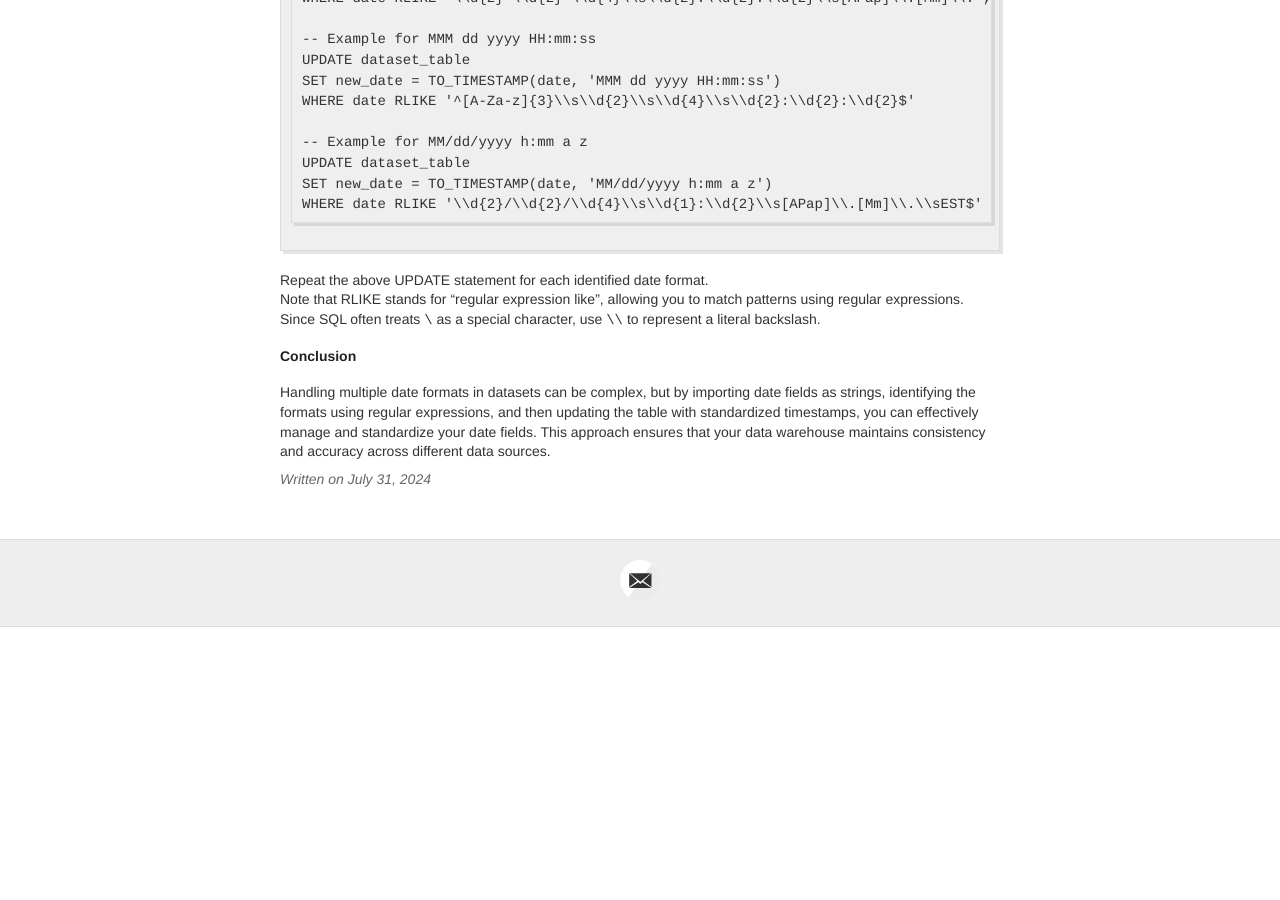
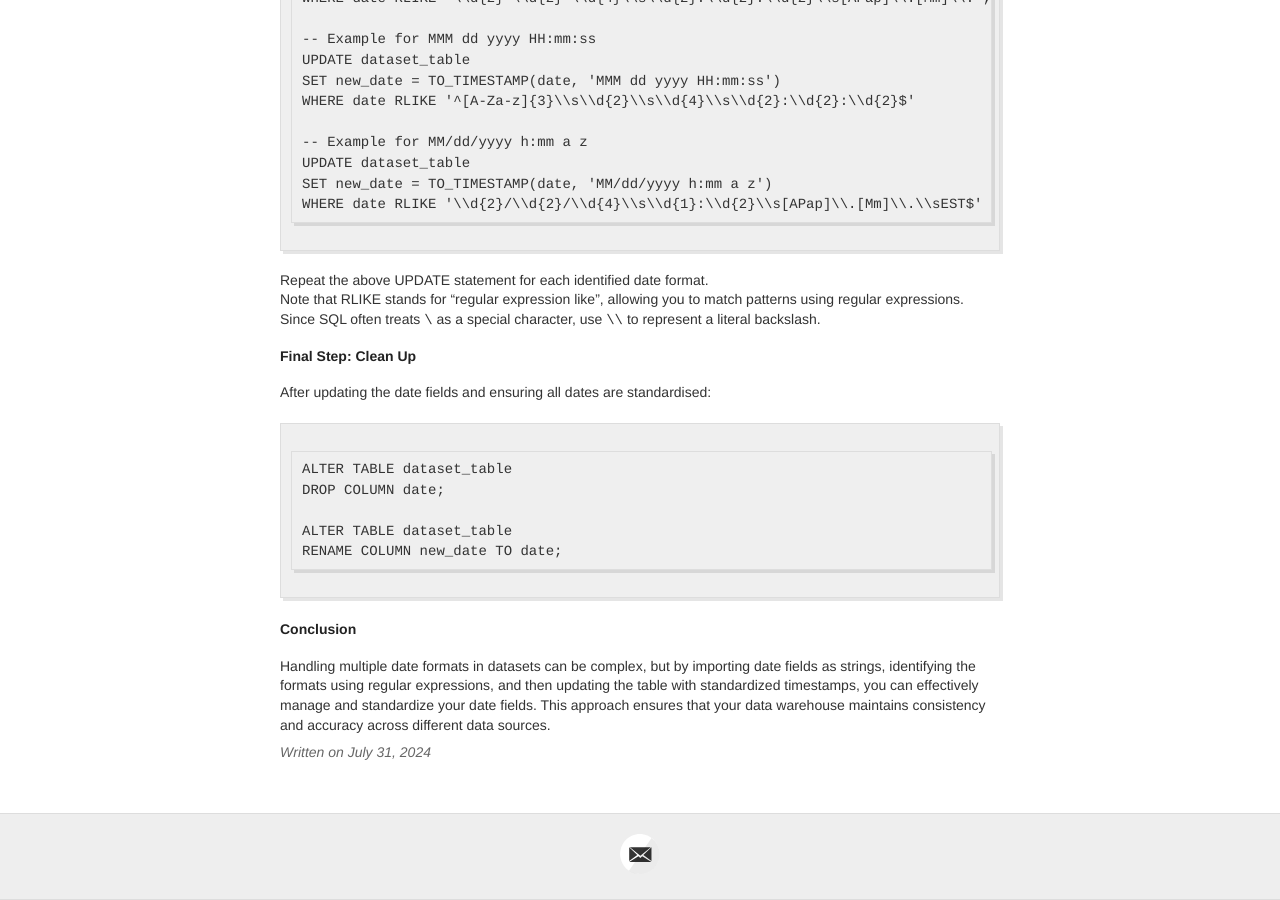
Before and after one commit to noahtjkim/noahtjkim.github.io, a Jekyll site: the page built from _posts/2024-07-31-Handling-Date-Format.md, in a window 1280 px wide and 900 px high, scrolled down 1580 px. Built offline with Jekyll 4.4.1, drawn with Linux system fonts in a browser that asks for light colours; before the commit the page ends 2207 px from its top, so only the background shows below that.

Commit message:
Update 2024-07-31-Handling-Date-Format.md

````diff
--- a/_posts/2024-07-31-Handling-Date-Format.md
+++ b/_posts/2024-07-31-Handling-Date-Format.md
@@ -81,5 +81,15 @@ Repeat the above UPDATE statement for each identified date format.
 Note that RLIKE stands for "regular expression like", allowing you to match patterns using regular expressions.
 Since SQL often treats `\` as a special character, use `\\` to represent a literal backslash.
 
+##### Final Step: Clean Up
+After updating the date fields and ensuring all dates are standardised:
+```
+ALTER TABLE dataset_table
+DROP COLUMN date;
+
+ALTER TABLE dataset_table
+RENAME COLUMN new_date TO date;
+```
+
 ##### Conclusion
 Handling multiple date formats in datasets can be complex, but by importing date fields as strings, identifying the formats using regular expressions, and then updating the table with standardized timestamps, you can effectively manage and standardize your date fields. This approach ensures that your data warehouse maintains consistency and accuracy across different data sources.
````
